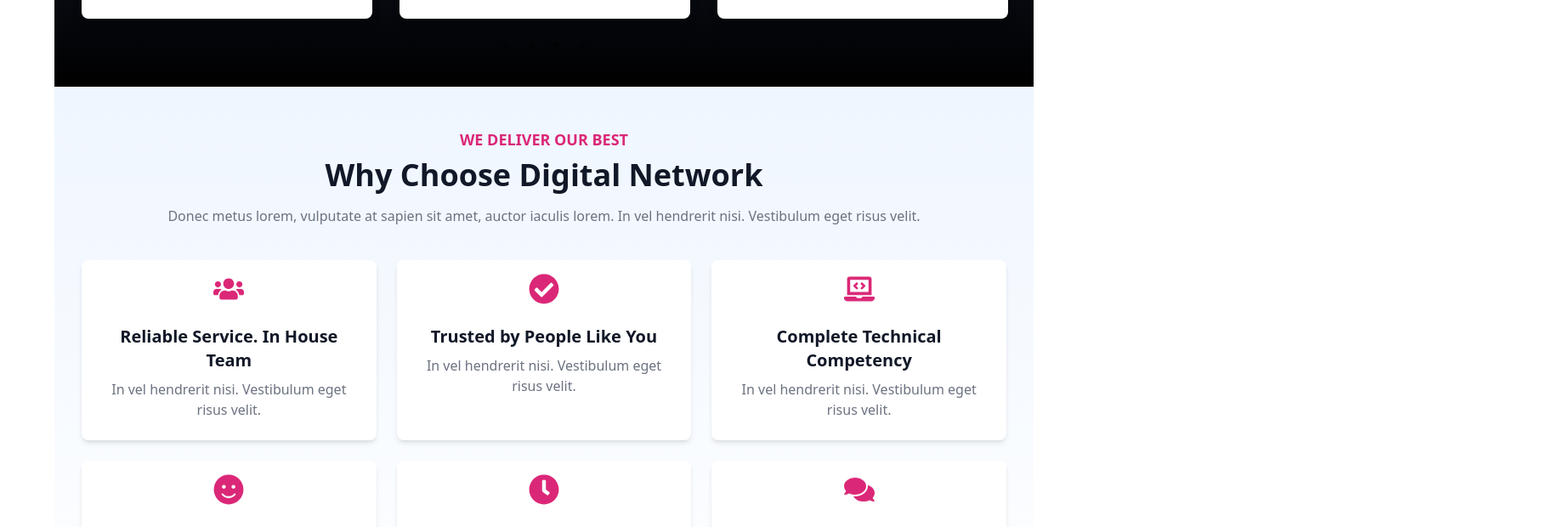
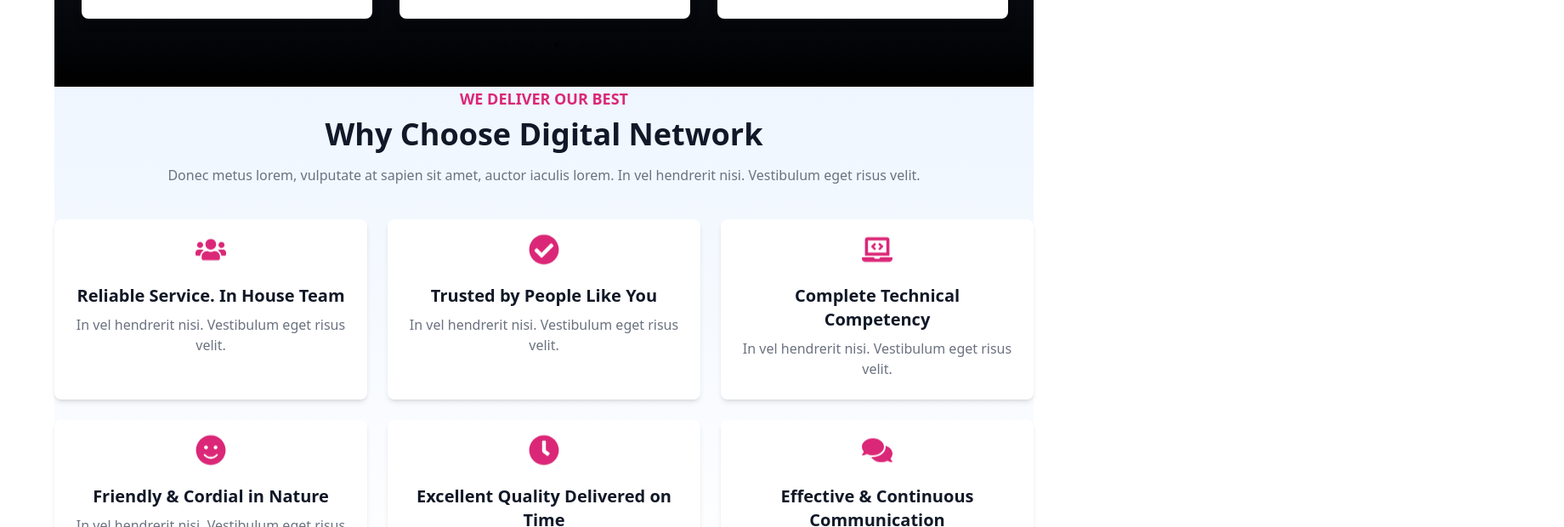
Before and after one commit to CodeCraft1234/Digital-Network-Agency-Client, a React (Vite) app: page / in a window 1280 px wide. Shown: the part 4084-4704 px from the top of the page at 85% size, 1840 px wide, since content can reach past the window. Built offline with nearby package versions, Linux system fonts and the light colour scheme; no server answers.

Commit message:
info update

```diff
--- a/src/Components/Choose.jsx
+++ b/src/Components/Choose.jsx
@@ -10,8 +10,8 @@ import {
 
 const Choose = () => {
   return (
-    <div className="py-12 bg-gradient-to-b from-blue-50 to-white">
-      <div className="max-w-7xl px-4 sm:px-6 lg:px-8 text-center">
+    <div className=" bg-gradient-to-b from-blue-50 to-white">
+      <div className="max-w-8xl text-center">
         <h2 className="text-lg font-semibold text-pink-600">
           WE DELIVER OUR BEST
         </h2>
--- a/src/Components/Domain.jsx
+++ b/src/Components/Domain.jsx
@@ -36,7 +36,7 @@ const Card = ({ plan }) => {
         <h2 className="text-xl font-bold text-center">{plan.storage}</h2>
         <p className="text-center">{plan.description}</p>
       </div>
-      <div className="bg-white text-black p-6 rounded-lg shadow-lg w-96 h-auto md:h-96 flex flex-col justify-between">
+      <div className="bg-white text-black p-6 rounded-lg shadow-lg w-96 h-full md:h-96 flex flex-col justify-between">
         <p className="text-center text-4xl font-bold my-4">{plan.price}</p>
         <ul className="space-y-2 text-black">
           {plan.features.map((feature, index) => (
@@ -129,7 +129,7 @@ const Domain = () => {
         Free .COM Domain With <br /> Super Fast Cloud Hosting
         </h1>
       </div>
-      <div className="flex flex-col md:flex-row justify-start items-start space-y-4 md:space-y-0 md:space-x-4">
+      <div className="flex flex-col md:flex-row justify-start items-start space-y-4 md:space-y-0 md:space-x-4 gap-16">
         {plans.map((plan, index) => (
           <Card key={index} plan={plan} />
         ))}
```
